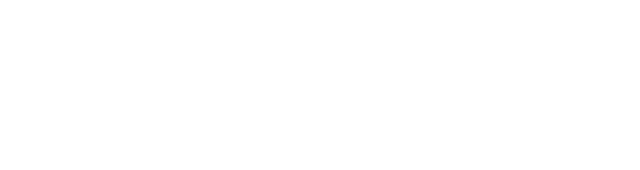
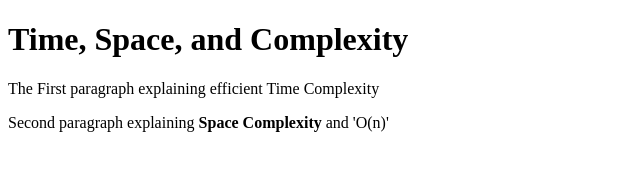
Before and after one commit to acciojob/time-and-space-complexity-Mr-R-e-X, a website: page main.html in a window 1280 px wide. Shown: the whole page, without its empty margins (0-640 px from the left). Drawn offline with Linux system fonts and the light colour scheme.

Commit message:
created a submission

```diff
--- a/main.html
+++ b/main.html
@@ -8,6 +8,10 @@
 
 <body>
 	<!-- the entire body must be written by student -->
+	<h1> Time, Space, and Complexity </h1>
+	<p> The First paragraph explaining efficient Time Complexity</p>
+	<p> Second paragraph explaining<b> Space Complexity </b> and 'O(n)' </p>
+
     <script type="text/javascript" src="./script.js">
 </script>
 
```
